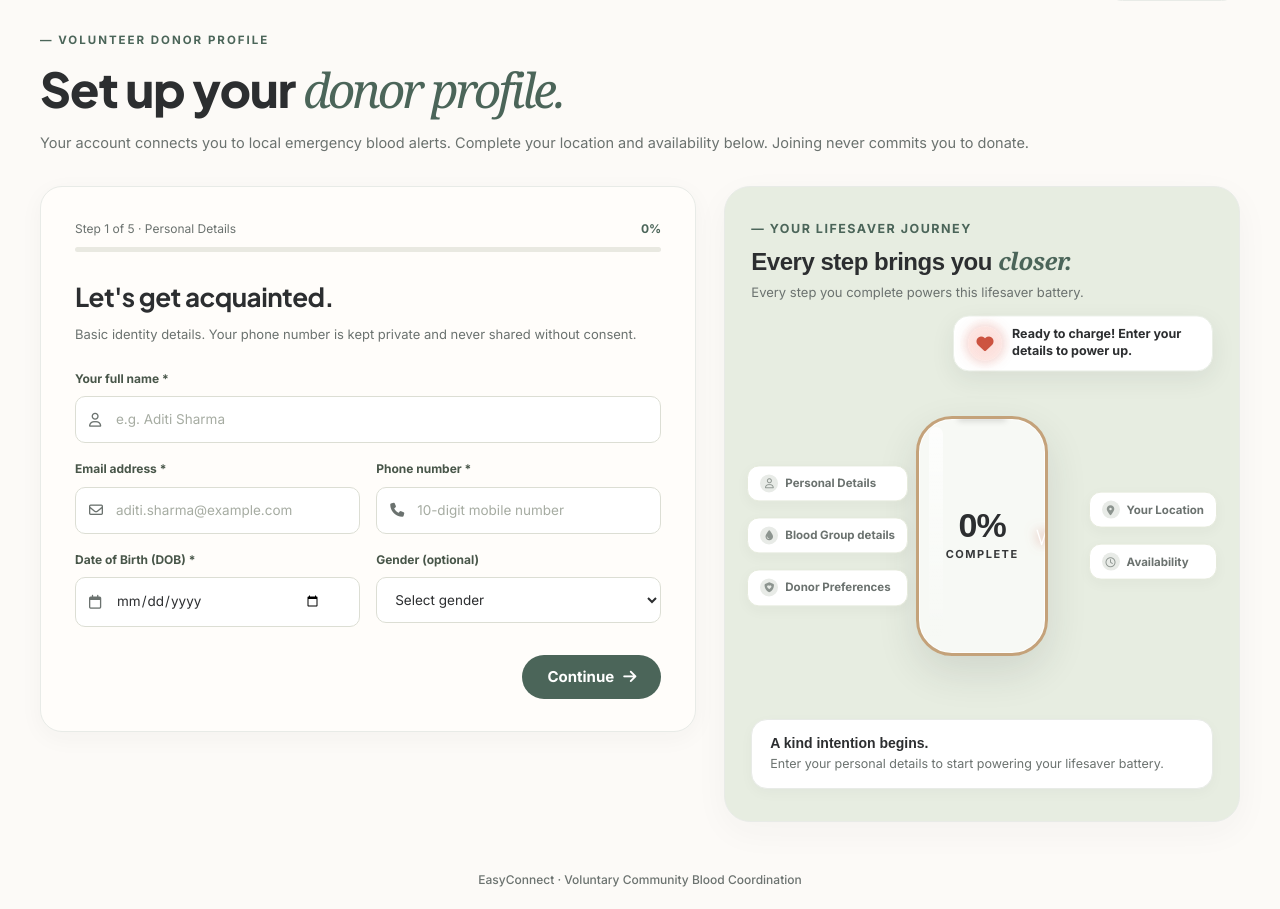
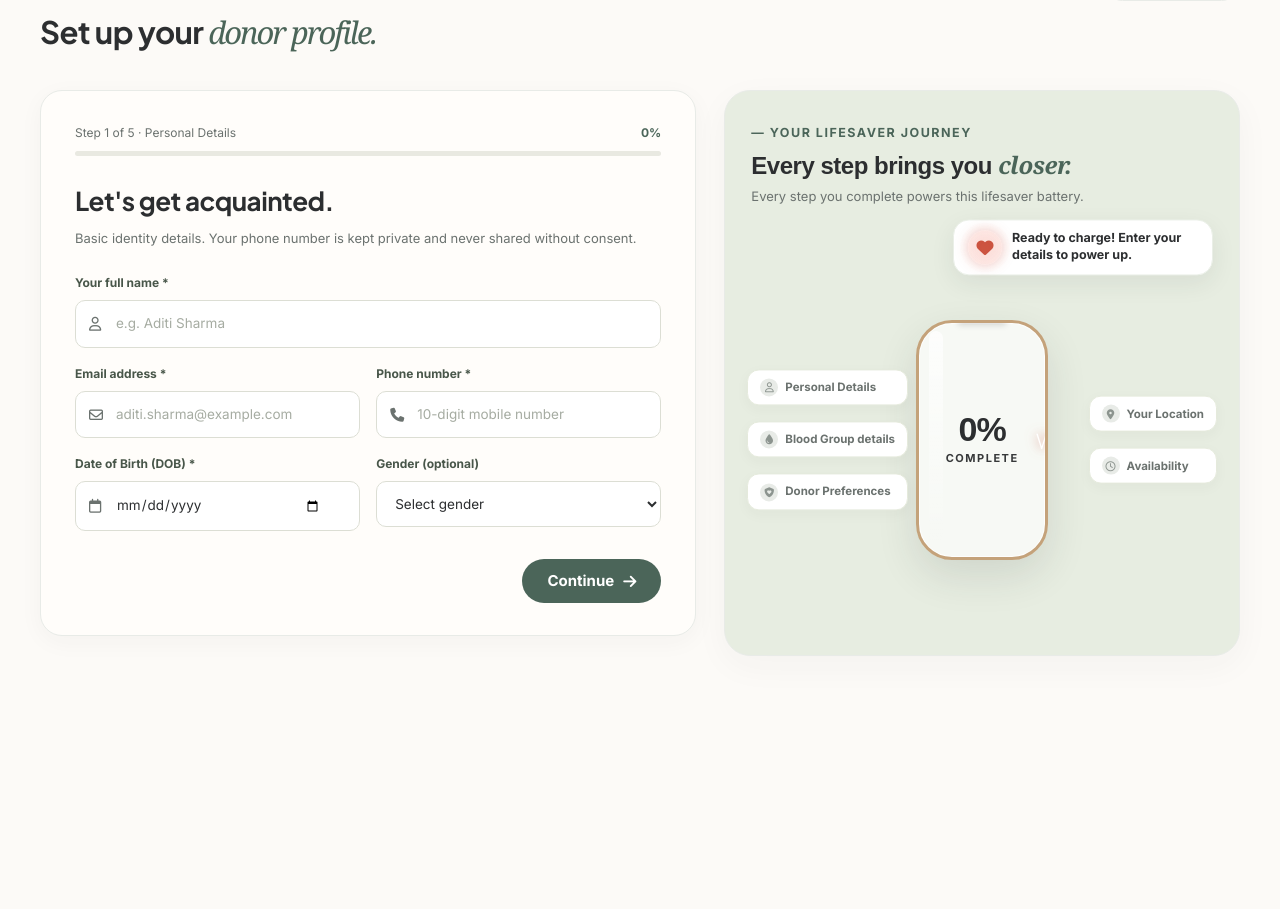
Before and after one commit to jayaramsalapu/frontend_ui, a plain HTML site: page register.html in a window 1280 px wide. Shown: the part 50-959 px from the top of the page. After the commit the page ends 800 px from the top, so only its background shows below. Drawn offline with Linux system fonts and the light colour scheme.

Commit message:
registration page adjusted

```diff
--- a/register.html
+++ b/register.html
@@ -35,11 +35,9 @@
         </div>
 
         <!-- PAGE HERO -->
-        <div class="page-hero">
-            <div class="eyebrow">— VOLUNTEER DONOR PROFILE</div>
+
             <h1>Set up your <span class="serif">donor profile.</span></h1>
-            <p>Your account connects you to local emergency blood alerts. Complete your location and availability below. Joining never commits you to donate.</p>
-        </div>
+
 
         <!-- 2-COLUMN REGISTRATION LAYOUT -->
         <div class="register-layout">
@@ -453,11 +451,6 @@
 
                 </div>
 
-                <!-- Dynamic Story Card Footer -->
-                <div class="battery-story-foot">
-                    <strong id="story-title">A kind intention begins.</strong>
-                    <span id="story-copy">Every detail you provide powers this lifesaver battery to connect with those in need.</span>
-                </div>
 
             </aside>
 
@@ -465,9 +458,7 @@
     </main>
 
     <!-- MINIMAL REGISTRATION FOOTER NOTE -->
-    <div class="reg-page-footer">
-        <span>EasyConnect · Voluntary Community Blood Coordination</span>
-    </div>
+
 
     <script src="app.js"></script>
 </body>
```
